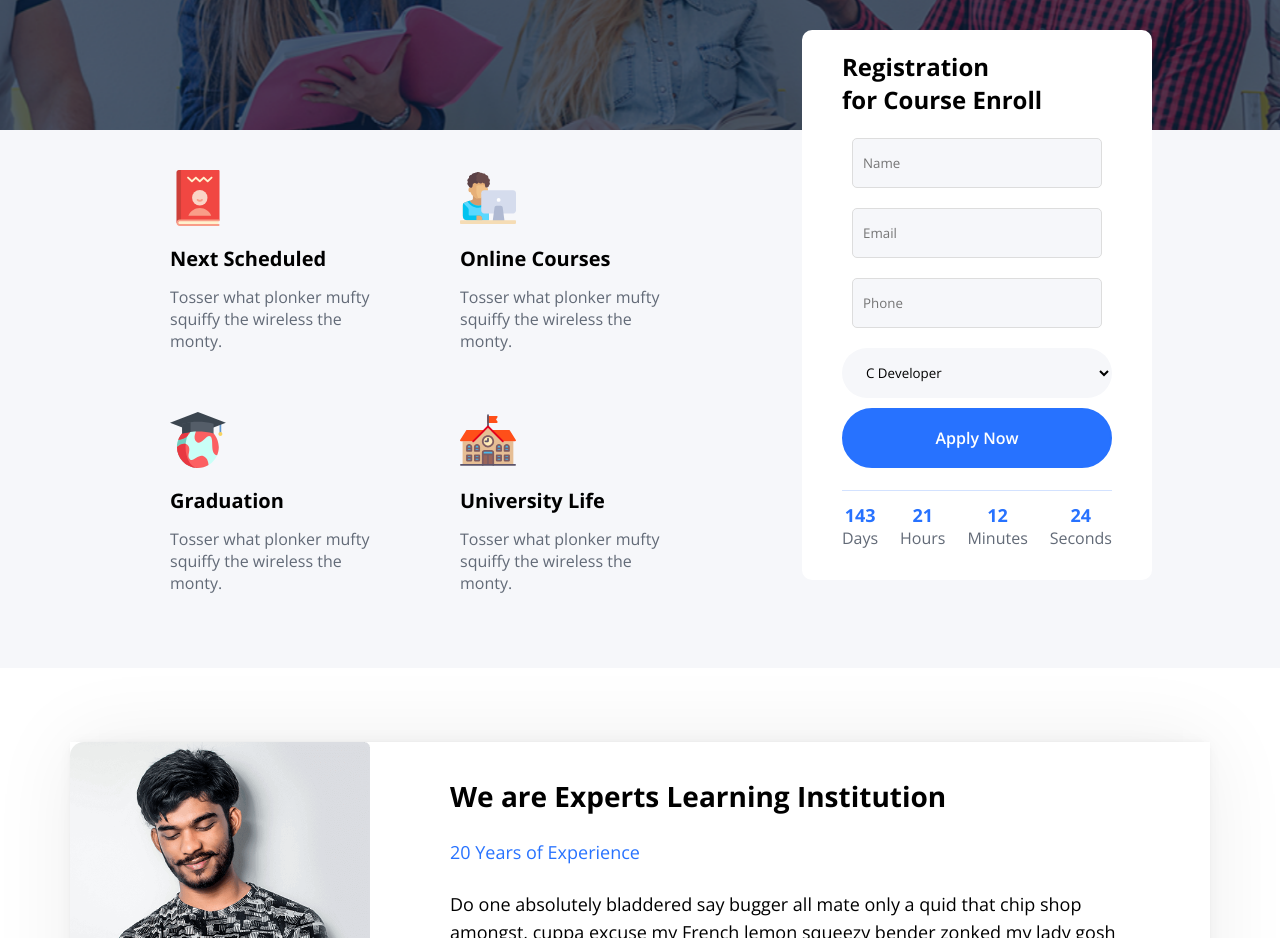
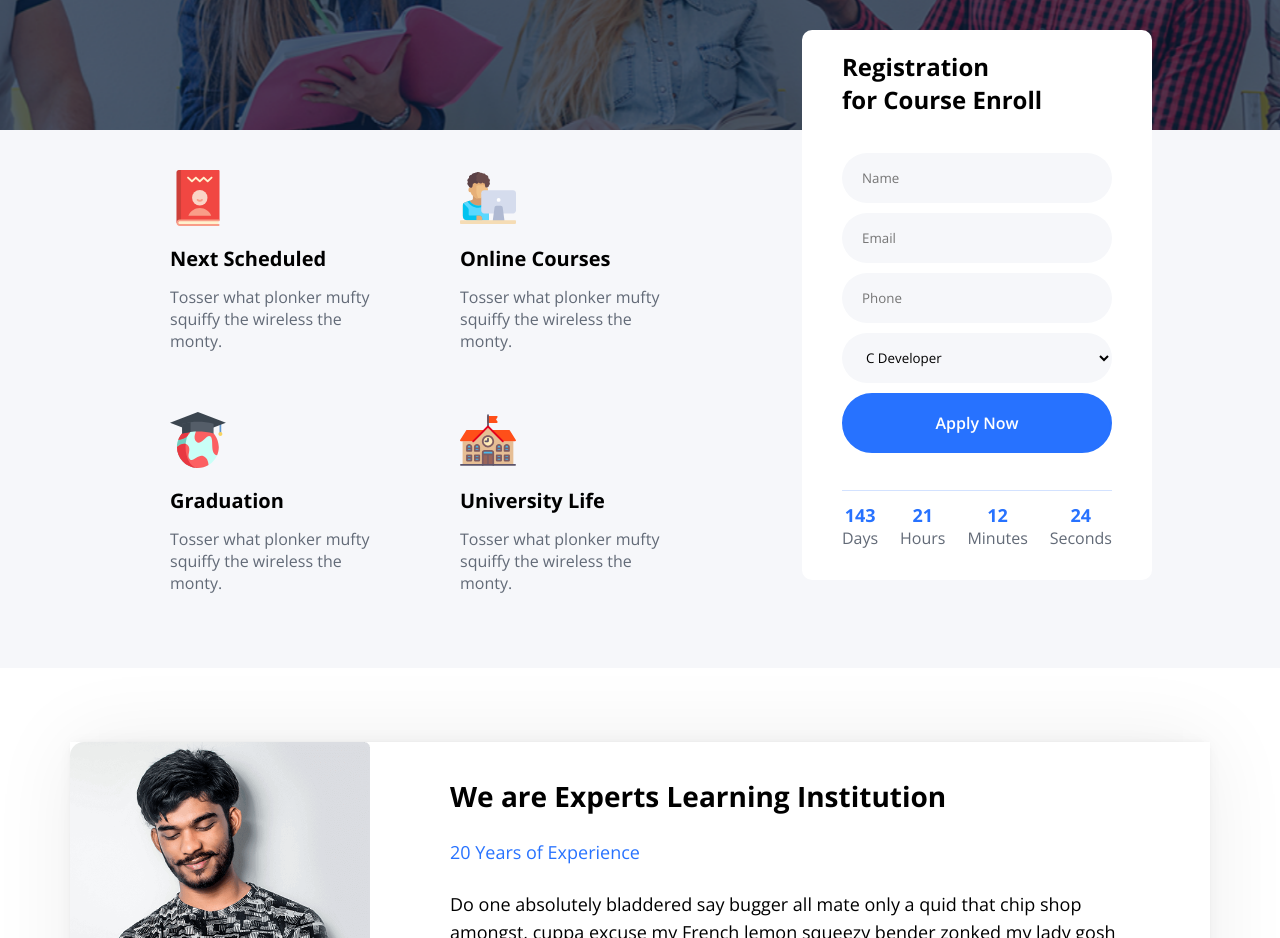
Before and after one commit to mlalayev/FinalProjectEVOCoding, a React (Vite) app: page / in a window 1280 px wide. Shown: the part 800-1738 px from the top of the page. Built offline with nearby package versions, Linux system fonts and the light colour scheme.

Commit message:
my commit

```diff
--- a/src/Components/BecomeaTeacher/BecomeTwoSection/BecomeTwoSection.css
+++ b/src/Components/BecomeaTeacher/BecomeTwoSection/BecomeTwoSection.css
@@ -70,9 +70,9 @@ label {
     margin: 10px 0 5px;
 }
 
-input[type="text"],
-input[type="email"],
-input[type="password"] {
+.form-container input[type="text"],
+.form-container input[type="email"],
+.form-container input[type="password"] {
     width: calc(100% - 20px);
     padding: 10px;
     margin-bottom: 10px;
```
